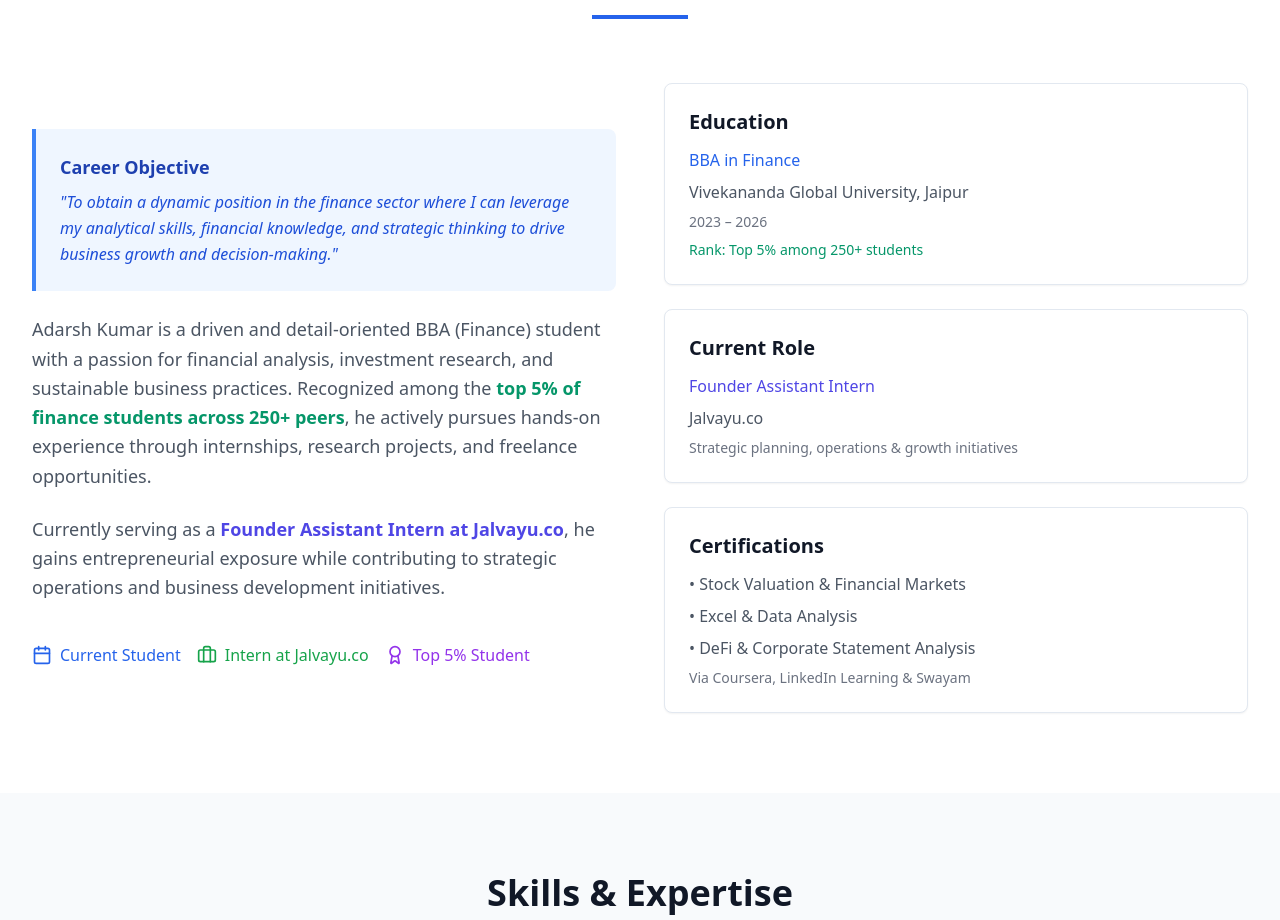
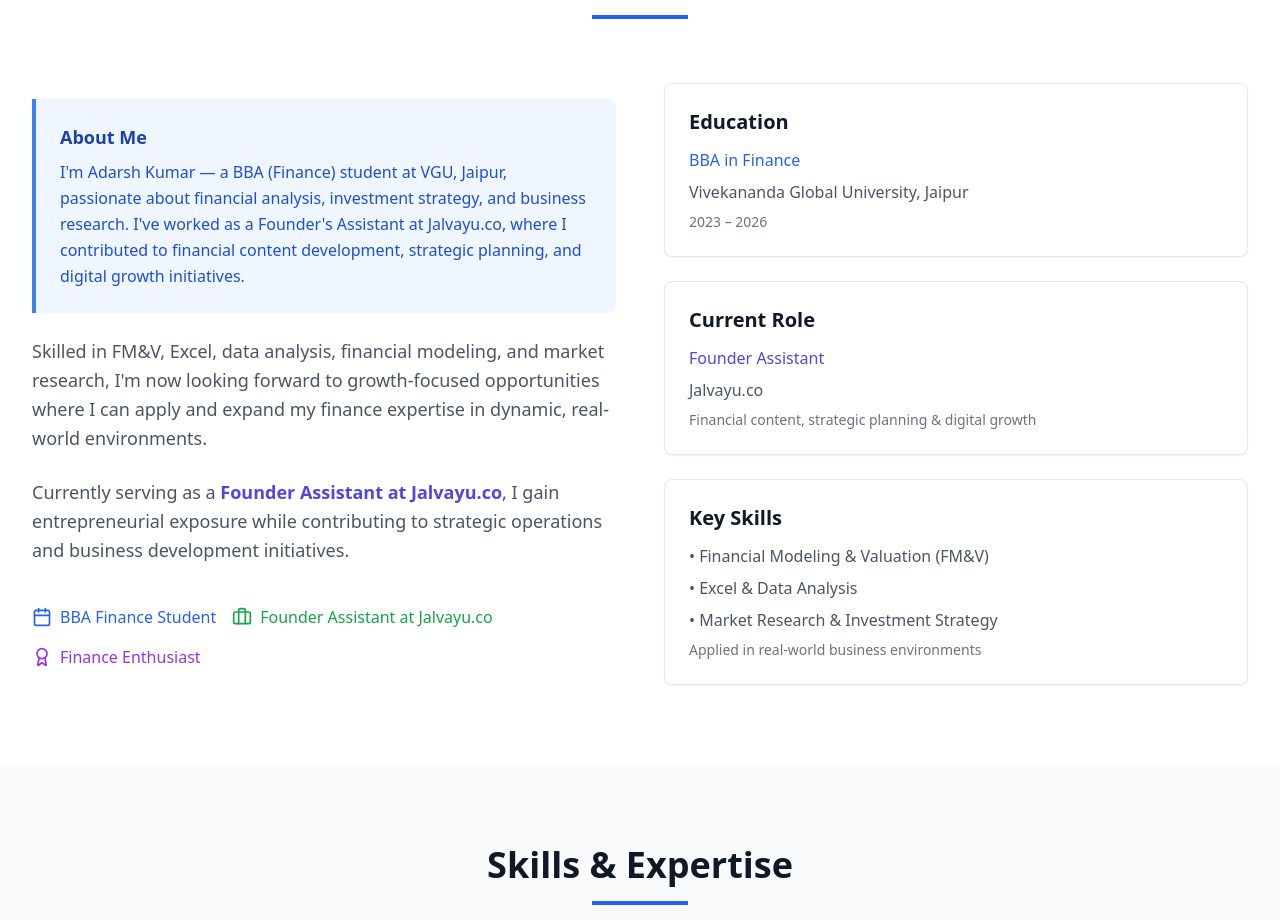
Before and after one commit to adarshkumar0501/finance-brand-builder, a React (Vite) app: page / in a window 1280 px wide. Shown: the part 1140-2060 px from the top of the page. Built offline with nearby package versions, Linux system fonts and the light colour scheme.

Commit message:
Remove student ranking and add about me
Update hero and about me sections with new content.

```diff
--- a/src/components/About.tsx
+++ b/src/components/About.tsx
@@ -15,37 +15,37 @@ const About = () => {
         <div className="grid md:grid-cols-2 gap-12 items-center">
           <div className="space-y-6">
             <div className="bg-blue-50 border-l-4 border-blue-500 p-6 rounded-r-lg">
-              <h3 className="text-lg font-bold text-blue-800 mb-2">Career Objective</h3>
-              <p className="text-blue-700 leading-relaxed italic">
-                "To obtain a dynamic position in the finance sector where I can leverage my analytical skills,
-                financial knowledge, and strategic thinking to drive business growth and decision-making."
+              <h3 className="text-lg font-bold text-blue-800 mb-2">About Me</h3>
+              <p className="text-blue-700 leading-relaxed">
+                I'm Adarsh Kumar — a BBA (Finance) student at VGU, Jaipur, passionate about financial analysis,
+                investment strategy, and business research. I've worked as a Founder's Assistant at Jalvayu.co,
+                where I contributed to financial content development, strategic planning, and digital growth initiatives.
               </p>
             </div>
 
             <p className="text-lg text-gray-600 leading-relaxed">
-              Adarsh Kumar is a driven and detail-oriented BBA (Finance) student with a passion for
-              financial analysis, investment research, and sustainable business practices. Recognized among the
-              <span className="font-bold text-emerald-600"> top 5% of finance students across 250+ peers</span>,
-              he actively pursues hands-on experience through internships, research projects, and freelance opportunities.
+              Skilled in FM&V, Excel, data analysis, financial modeling, and market research, I'm now looking
+              forward to growth-focused opportunities where I can apply and expand my finance expertise in
+              dynamic, real-world environments.
             </p>
 
             <p className="text-lg text-gray-600 leading-relaxed">
-              Currently serving as a <span className="font-semibold text-indigo-600">Founder Assistant Intern at Jalvayu.co</span>,
-              he gains entrepreneurial exposure while contributing to strategic operations and business development initiatives.
+              Currently serving as a <span className="font-semibold text-indigo-600">Founder Assistant at Jalvayu.co</span>,
+              I gain entrepreneurial exposure while contributing to strategic operations and business development initiatives.
             </p>
 
             <div className="flex flex-wrap gap-4 pt-4">
               <div className="flex items-center space-x-2 text-blue-600">
                 <Calendar className="w-5 h-5" />
-                <span className="font-medium">Current Student</span>
+                <span className="font-medium">BBA Finance Student</span>
               </div>
               <div className="flex items-center space-x-2 text-green-600">
                 <Briefcase className="w-5 h-5" />
-                <span className="font-medium">Intern at Jalvayu.co</span>
+                <span className="font-medium">Founder Assistant at Jalvayu.co</span>
               </div>
               <div className="flex items-center space-x-2 text-purple-600">
                 <Award className="w-5 h-5" />
-                <span className="font-medium">Top 5% Student</span>
+                <span className="font-medium">Finance Enthusiast</span>
               </div>
             </div>
           </div>
@@ -58,7 +58,6 @@ const About = () => {
                   <p className="font-medium text-blue-600">BBA in Finance</p>
                   <p className="text-gray-600">Vivekananda Global University, Jaipur</p>
                   <p className="text-sm text-gray-500">2023 – 2026</p>
-                  <p className="text-sm font-medium text-emerald-600">Rank: Top 5% among 250+ students</p>
                 </div>
               </CardContent>
             </Card>
@@ -67,21 +66,21 @@ const About = () => {
               <CardContent className="p-6">
                 <h3 className="text-xl font-semibold text-gray-900 mb-3">Current Role</h3>
                 <div className="space-y-2">
-                  <p className="font-medium text-indigo-600">Founder Assistant Intern</p>
+                  <p className="font-medium text-indigo-600">Founder Assistant</p>
                   <p className="text-gray-600">Jalvayu.co</p>
-                  <p className="text-sm text-gray-500">Strategic planning, operations & growth initiatives</p>
+                  <p className="text-sm text-gray-500">Financial content, strategic planning & digital growth</p>
                 </div>
               </CardContent>
             </Card>
 
             <Card className="hover:shadow-lg transition-shadow duration-200">
               <CardContent className="p-6">
-                <h3 className="text-xl font-semibold text-gray-900 mb-3">Certifications</h3>
+                <h3 className="text-xl font-semibold text-gray-900 mb-3">Key Skills</h3>
                 <div className="space-y-2">
-                  <p className="text-gray-600">• Stock Valuation & Financial Markets</p>
+                  <p className="text-gray-600">• Financial Modeling & Valuation (FM&V)</p>
                   <p className="text-gray-600">• Excel & Data Analysis</p>
-                  <p className="text-gray-600">• DeFi & Corporate Statement Analysis</p>
-                  <p className="text-sm text-gray-500">Via Coursera, LinkedIn Learning & Swayam</p>
+                  <p className="text-gray-600">• Market Research & Investment Strategy</p>
+                  <p className="text-sm text-gray-500">Applied in real-world business environments</p>
                 </div>
               </CardContent>
             </Card>
```
